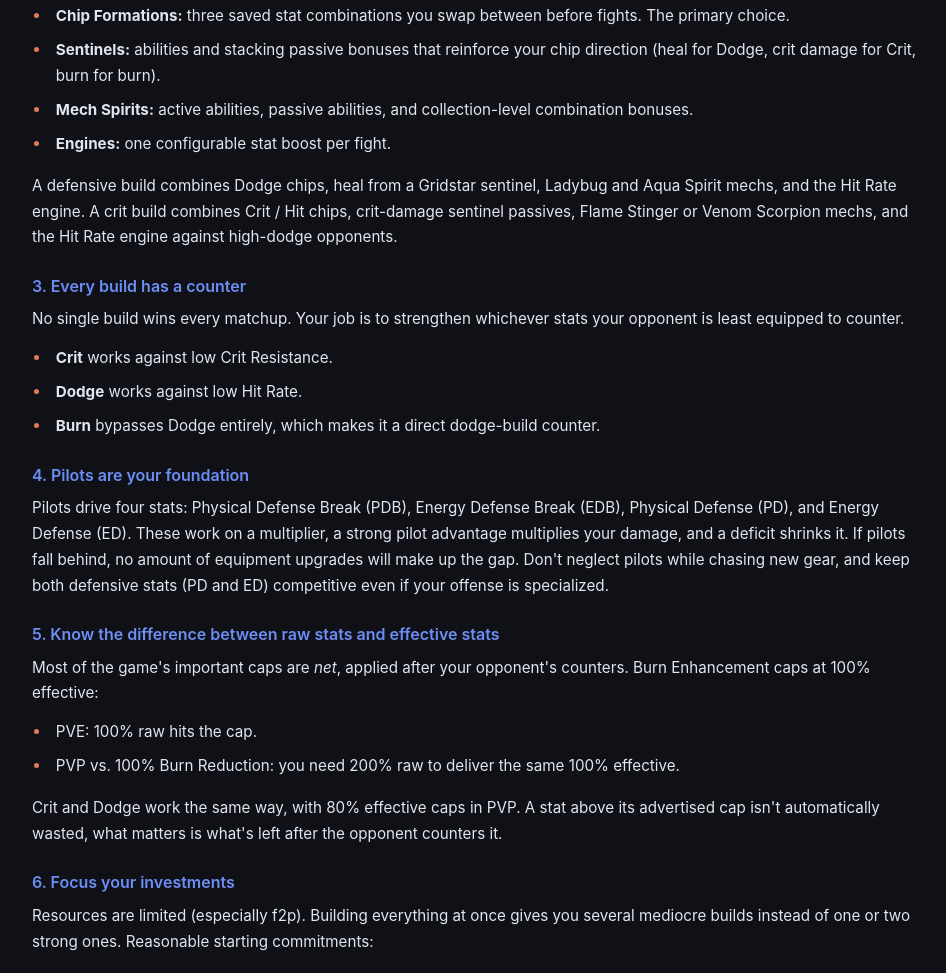
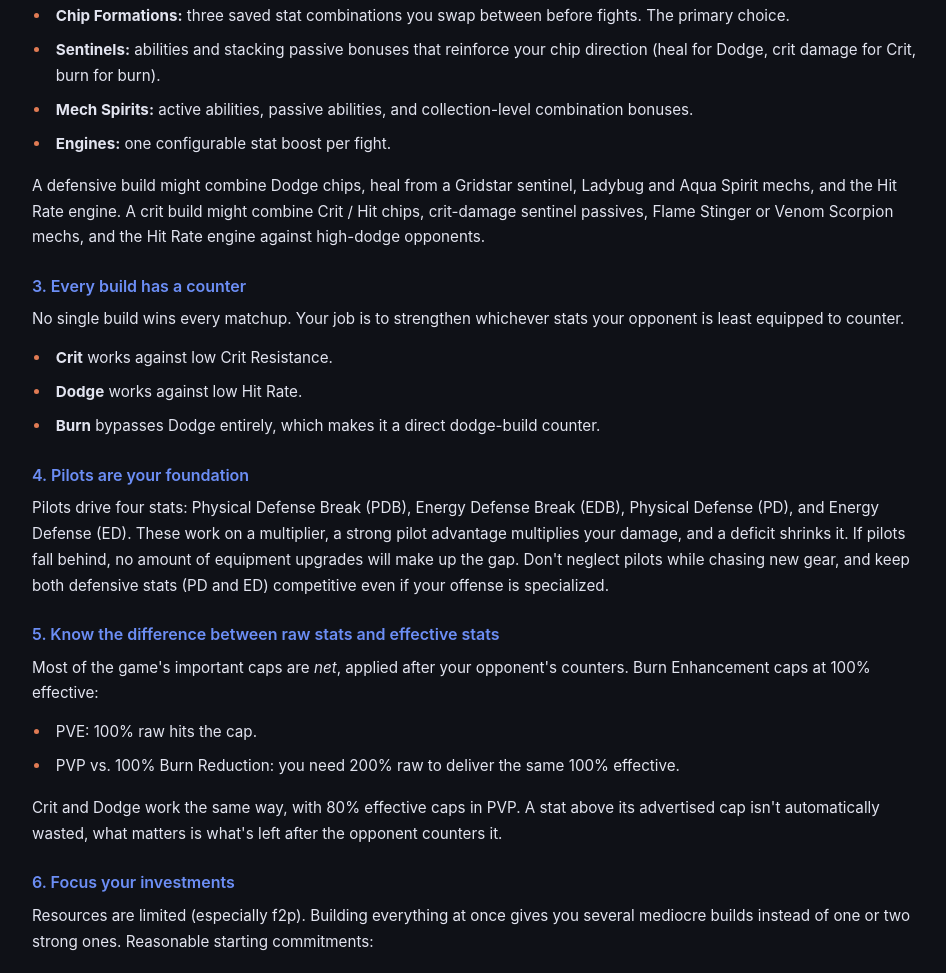
Before and after one commit to jlehrbaum/ashpool-strategy-guide, a plain HTML site: page index.html in a window 1280 px wide. Shown: the part 1033-2006 px from the top of the page, without its empty margins (304-1250 px from the left). Drawn offline with Linux system fonts and the light colour scheme.

Commit message:
Hedge the example builds in Start Here principle #2
Changed "combines" to "might combine" so the two example builds
read as representative possibilities rather than fixed templates.

Co-Authored-By: Claude Opus 4.7 (1M context) <noreply@anthropic.com>

```diff
--- a/index.html
+++ b/index.html
@@ -531,7 +531,7 @@
 <li><strong>Mech Spirits:</strong> active abilities, passive abilities, and collection-level combination bonuses.</li>
 <li><strong>Engines:</strong> one configurable stat boost per fight.</li>
 </ul>
-<p>A defensive build combines Dodge chips, heal from a Gridstar sentinel, Ladybug and Aqua Spirit mechs, and the Hit Rate engine. A crit build combines Crit / Hit chips, crit-damage sentinel passives, Flame Stinger or Venom Scorpion mechs, and the Hit Rate engine against high-dodge opponents.</p>
+<p>A defensive build might combine Dodge chips, heal from a Gridstar sentinel, Ladybug and Aqua Spirit mechs, and the Hit Rate engine. A crit build might combine Crit / Hit chips, crit-damage sentinel passives, Flame Stinger or Venom Scorpion mechs, and the Hit Rate engine against high-dodge opponents.</p>
 <h3 id="start-every-build-has-a-counter">3. Every build has a counter</h3>
 <p>No single build wins every matchup. Your job is to strengthen whichever stats your opponent is least equipped to counter.</p>
 <ul>
```
